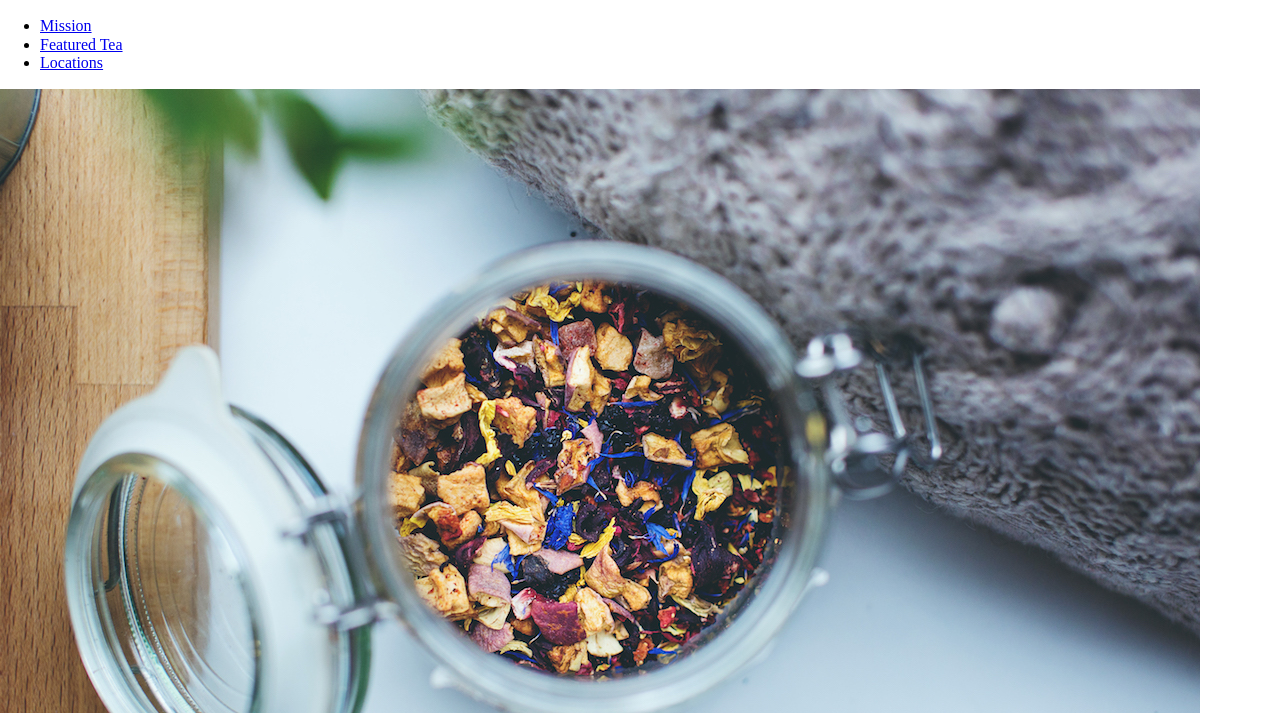
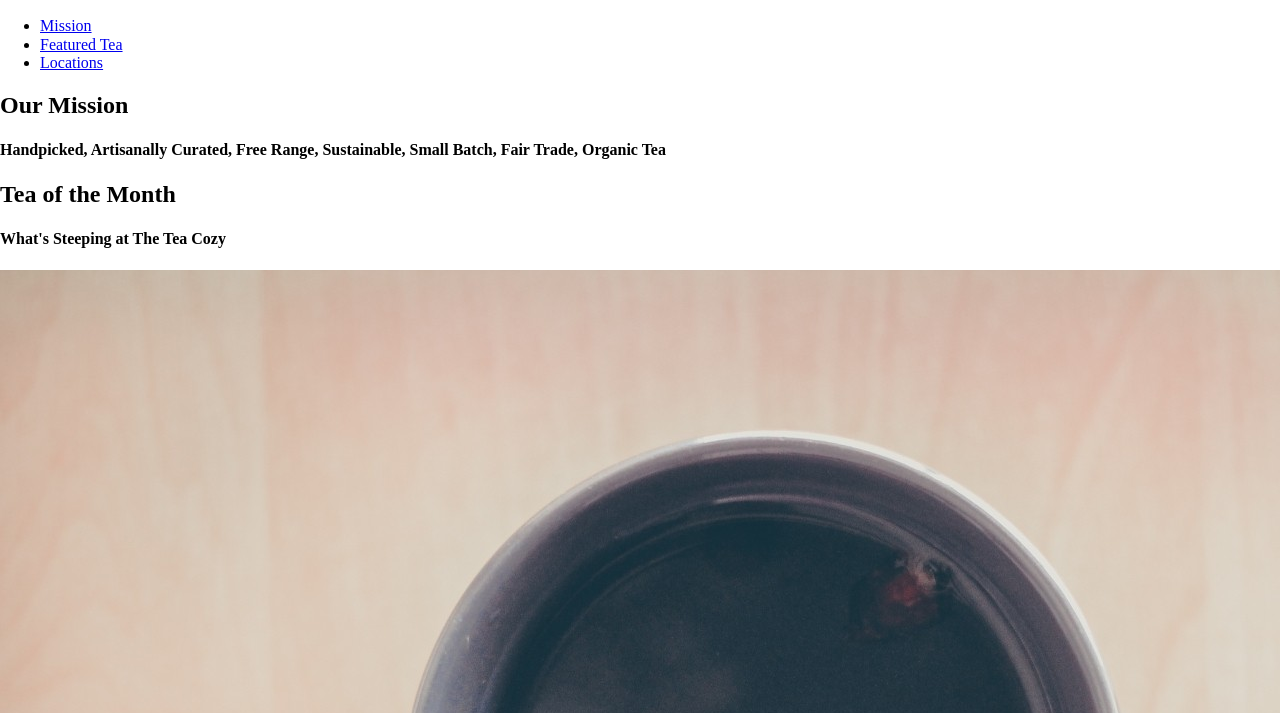
Before and after one commit to Parietic/Tea-Cozy, a plain HTML site: page index.html in a window 1280 px wide. Shown: the part 87-800 px from the top of the page. Drawn offline with Linux system fonts and the light colour scheme.

Commit message:
Removed image in header
Not needed in html since its used as background-image in CSS

```diff
--- a/index.html
+++ b/index.html
@@ -33,10 +33,7 @@
 
 		<!-- Mission statement -->
 		<section id="mission">
-			<img src="/resources/img-mission-background.jpg" alt="" />
-
 			<h2>Our Mission</h2>
-
 			<h4>
 				Handpicked, Artisanally Curated, Free Range, Sustainable, Small
 				Batch, Fair Trade, Organic Tea
```
